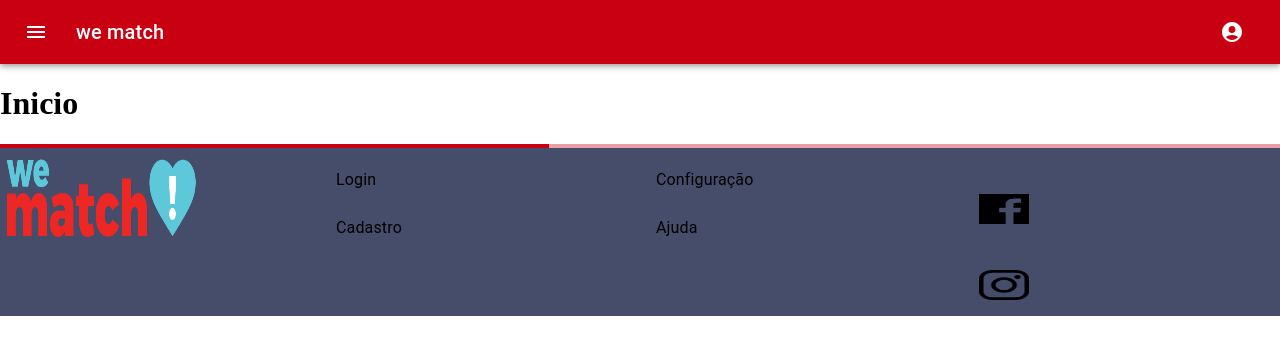
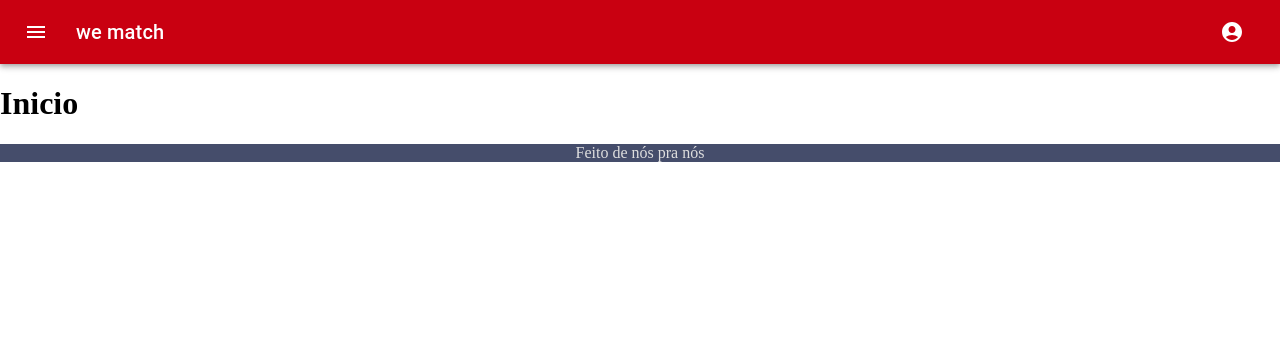
Before and after one commit to iwtrainingbr/app-front-11, a React (Create React App) app: page / in a window 1280 px wide. Shown: the top 354 px of the page. Built offline with nearby package versions, Linux system fonts and the light colour scheme; what react-swipeable-views-utils would draw is missing.

Commit message:
Lista as cidades

```diff
--- a/package.json
+++ b/package.json
@@ -16,6 +16,7 @@
     "react-router-dom": "^6.2.1",
     "react-scripts": "5.0.0",
     "react-swipeable-views": "^0.14.0",
+    "sass": "^1.49.0",
     "web-vitals": "^2.1.2"
   },
   "scripts": {
--- a/src/App.js
+++ b/src/App.js
@@ -3,7 +3,7 @@ import {AppBar, Box, Toolbar, LinearProgress, Typography, Button, IconButton} fr
 import {BrowserRouter, Link} from "react-router-dom";
 import MyRoutes from "./components/MyRoutes";
 import Navbar from "./components/Navbar";
-import Footer from "./pages/Footer";
+import Footer from "./components/Footer";
 
 import "./styles.css";
 
@@ -32,8 +32,6 @@ export default function App() {
 
         <MyRoutes/>
 
-          <LinearProgress/>
-
         <Footer />
       </ThemeProvider>
     </BrowserRouter>
--- /dev/null
+++ b/src/components/Footer/colors.scss
@@ -0,0 +1,2 @@
+$white: #DEDEDE;
+$blue: #454d6b;
--- a/src/pages/Footer/index.js
+++ b/src/components/Footer/index.js
@@ -9,9 +9,10 @@ import Divider from '@mui/material/Divider';
 import Grid from '@mui/material/Grid';
 import Card from '@mui/material/Card';
 import { styled } from '@mui/material/styles';
-import match from '../Login/image/match.png';
-import facebook from '../Login/image/facebook.png';
-import instagram from '../Login/image/instagram.png';
+import match from '../../pages/Login/image/match.png';
+import facebook from '../../pages/Login/image/facebook.png';
+import instagram from '../../pages/Login/image/instagram.png';
+import "./styles.scss";
 
 const Img = styled('img')({
   margin: 'auto',
@@ -19,14 +20,16 @@ const Img = styled('img')({
   display: 'block',
   width: 50,
   height: 30,
-
 });
 
+
 function Footer () {
+    return (
+      <footer className="footer">
+            <Box className="box">
+              Feito de nós pra nós
 
-    return <footer>
-            <Box sx={{backgroundColor: '#454d6b'}}>
-            <Grid container>
+              <Grid container style={{display: 'none'}}>
                   <Grid item xs={3} alignItems="center">
                   <img src={match} width="200" height="100"/>
                   </Grid>
@@ -88,6 +91,7 @@ function Footer () {
 
 
     </footer>
+  );
 }
 
 export default Footer
--- /dev/null
+++ b/src/components/Footer/styles.scss
@@ -0,0 +1,10 @@
+@use 'colors';
+
+.footer {
+  text-align: center;
+
+  .box {
+    background-color: colors.$blue;
+    color: colors.$white;
+  }
+}
--- a/src/components/MyRoutes/index.js
+++ b/src/components/MyRoutes/index.js
@@ -9,6 +9,7 @@ import Carrinho from "../../pages/Carrinho";
 import ControlledAccordions from "../../pages/Questions";
 import Cadastro from "../../pages/Cadastro";
 import Sobre from "../../pages/Sobre";
+import Cities from "../../pages/Cities";
 
 export default function MyRoutes() {
   return (
@@ -23,6 +24,7 @@ export default function MyRoutes() {
       <Route path="/questions" element={<ControlledAccordions/> }/>
       <Route path="/cadastro" element={<Cadastro/> }/>
       <Route path="/carrinho" element={<Carrinho/> }/>
+      <Route path="/cidades" element={<Cities/> }/>
 
 
       <Route path="/*" element={<NotFound/>}/>
--- a/src/components/Navbar/index.js
+++ b/src/components/Navbar/index.js
@@ -26,6 +26,7 @@ import {
   Info as InfoIcon,
   Help as HelpIcon,
   Settings as SettingsIcon,
+  Place as PlaceIcon
 } from "@mui/icons-material";
 import ListIcon from '@mui/icons-material/List';
 import HowToRegIcon from '@mui/icons-material/HowToReg';
@@ -123,9 +124,19 @@ export default function Navbar() {
            <ListItem disablePadding>
              <ListItemButton onClick={handleSidebar}>
                <ListItemIcon>
+                 <PlaceIcon />
+               </ListItemIcon>
+               <Link to="/cidades">
+                <ListItemText primary="Cidades" />
+               </Link>
+             </ListItemButton>
+           </ListItem>
+           <ListItem disablePadding>
+             <ListItemButton onClick={handleSidebar}>
+               <ListItemIcon>
                  <LogoutIcon />
                </ListItemIcon>
-                       <Link to="/Sair">
+               <Link to="/login">
                <ListItemText primary="Sair" />
                </Link>
              </ListItemButton>
--- /dev/null
+++ b/src/pages/Cities/index.js
@@ -0,0 +1,38 @@
+import {useState, useEffect} from "react";
+import {Divider} from "@mui/material";
+
+const API_URL = 'https://front-11-project-default-rtdb.firebaseio.com';
+
+export default function Cities() {
+  const [data, setData] = useState([]);
+
+  useEffect(() => {
+    fetch (API_URL+'/cities.json')
+      .then(response => response.json())
+      .then(response => {
+        let cities = [];
+
+        for (let id in response) {
+          cities.push(response[id]);
+        }
+
+        setData(cities);
+      });
+  }, [])
+
+
+  return (
+    <div>
+      <h2>Pagina de Cidades</h2>
+
+      <Divider/>
+
+      <ul>
+        {data.map(cadaCidade =>  (
+            <li>{cadaCidade.name}</li>
+        ))}
+      </ul>
+
+    </div>
+  )
+}
--- a/src/pages/NotFound/index.js
+++ b/src/pages/NotFound/index.js
@@ -13,7 +13,7 @@ function NotFound() {
           <Link to='/'>Click Aqui</Link>
         </Button>
       </h2>
-      <img className='img' src={img}/>
+      <img alt="não-encontrado" className='img' src={img}/>
     </div>
   )
 }
--- a/src/pages/Profile/index.js
+++ b/src/pages/Profile/index.js
@@ -2,7 +2,6 @@ import * as React from 'react';
 import { styled } from '@mui/material/styles';
 import Card from '@mui/material/Card';
 import CardHeader from '@mui/material/CardHeader';
-import CardMedia from '@mui/material/CardMedia';
 import CardContent from '@mui/material/CardContent';
 import CardActions from '@mui/material/CardActions';
 import Collapse from '@mui/material/Collapse';
--- a/src/pages/Questions/index.js
+++ b/src/pages/Questions/index.js
@@ -6,7 +6,10 @@ import Typography from '@mui/material/Typography';
 import ExpandMoreIcon from '@mui/icons-material/ExpandMore';
 
 export default function ControlledAccordions() {
-  const [faq, setFaq] = React.useState([
+  const [faq, setFaq] = React.useState();
+  const [expanded, setExpanded] = React.useState(false);
+
+  setFaq([
     {
       question: "Como funciona",
       answer: "Funciona assim bla bla bla",
@@ -28,7 +31,6 @@ export default function ControlledAccordions() {
       answer: "Não.",
     },
   ]);
-  const [expanded, setExpanded] = React.useState(false);
 
   const handleChange = (panel) => (event, isExpanded) => {
     setExpanded(isExpanded ? panel : false);
```
Also changed, not shown: 1 other file (tests, documents, lock files or other folders). Lines whose indentation alone changed are shown as unchanged.
